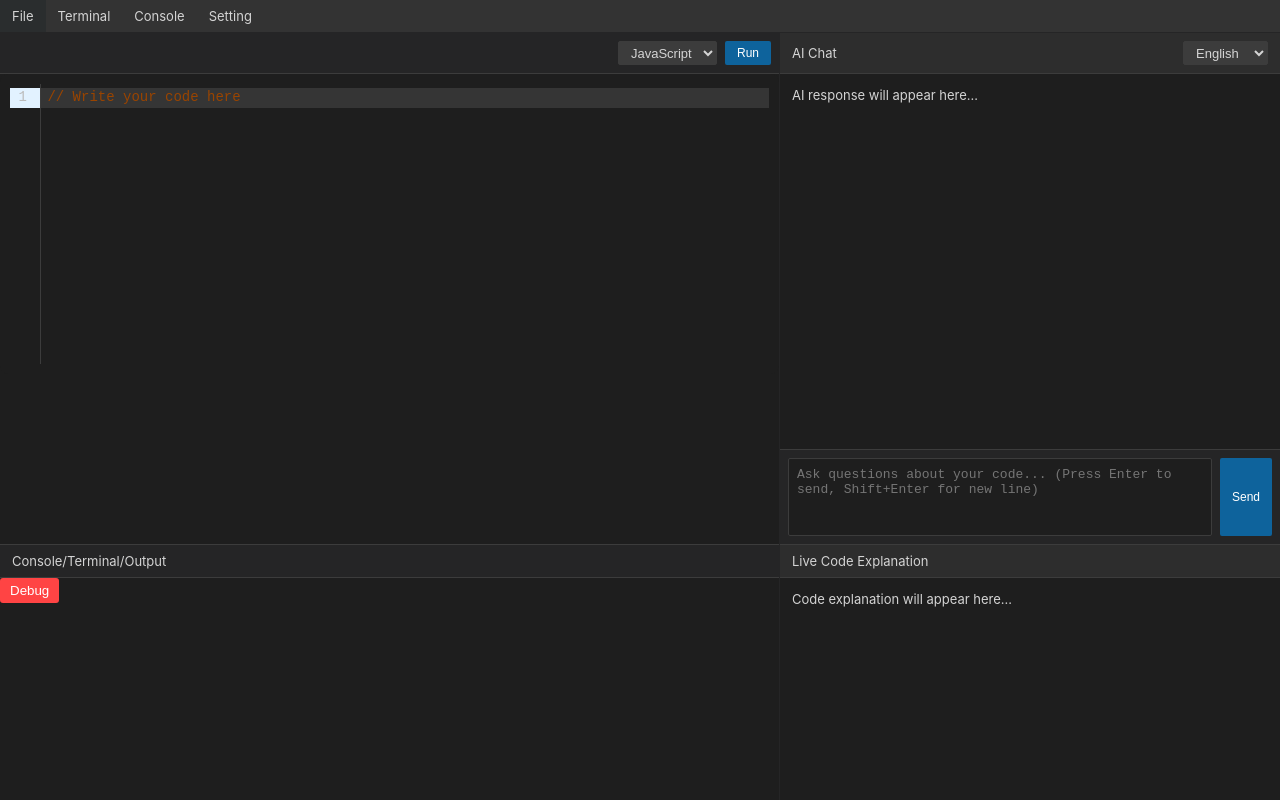
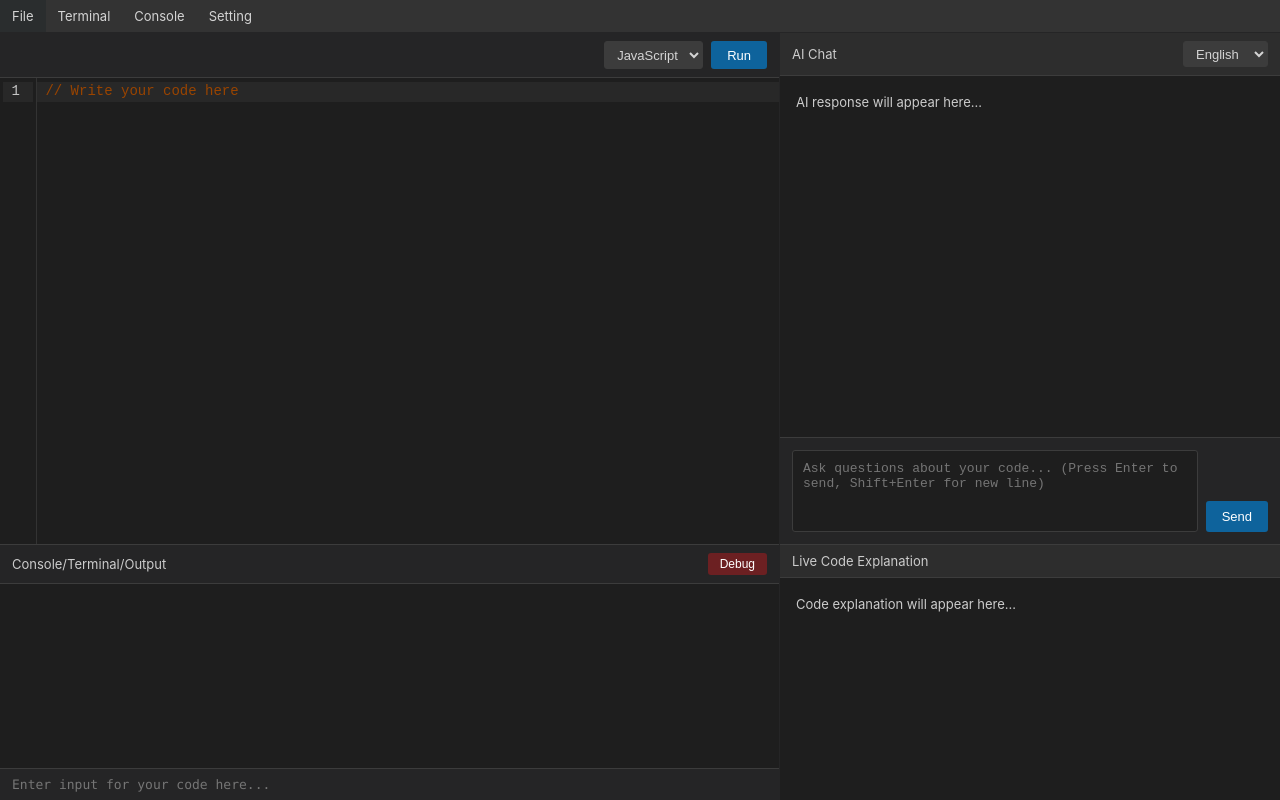
Before and after one commit to ratna-jaiswal/Intelligent-IDE, a React (Create React App) app: page / in a window 1280 px wide. Built offline with nearby package versions, Linux system fonts and the light colour scheme; no server answers.

Commit message:
Relocated debug button and added input option for user input

```diff
--- a/src/App.css
+++ b/src/App.css
@@ -70,72 +70,82 @@
   align-items: center;
   justify-content: flex-end;
   gap: 8px;
-  padding: 8px;
+  padding: 8px 12px;
   background-color: #252526;
   border-bottom: 1px solid #3c3c3c;
   flex-shrink: 0;
 }
 
 .language-select {
-  height: 24px;
+  height: 28px;
   padding: 0 8px;
   background-color: #3c3c3c;
   border: 1px solid #3c3c3c;
-  border-radius: 2px;
+  border-radius: 3px;
   color: #d4d4d4;
   font-size: 13px;
   cursor: pointer;
+  transition: all 0.2s ease;
 }
 
 .language-select:hover {
   background-color: #4c4c4c;
+  border-color: #565656;
 }
 
 .code-header button {
-  padding: 4px 12px;
+  padding: 6px 16px;
   background-color: #0e639c;
   border: none;
-  border-radius: 2px;
+  border-radius: 3px;
   color: white;
-  font-size: 12px;
+  font-size: 13px;
+  font-weight: 500;
   cursor: pointer;
-  transition: background-color 0.2s;
-  height: 24px;
+  transition: all 0.2s ease;
+  height: 28px;
+  display: flex;
+  align-items: center;
+  gap: 6px;
 }
 
 .code-header button:hover {
   background-color: #1177bb;
 }
 
-.code-editor {
-  flex: 1;
-  background-color: #1e1e1e;
-  color: #d4d4d4;
-  border: none;
-  padding: 12px;
-  font-family: 'Fira Code', 'Consolas', 'Monaco', 'Courier New', monospace;
-  font-size: 14px;
-  line-height: 1.5;
-  resize: none;
-  outline: none;
-  overflow-y: auto;
+.console-header {
+  display: flex;
+  justify-content: space-between;
+  align-items: center;
+  padding: 8px 12px;
+  background-color: #252526;
+  border-bottom: 1px solid #3c3c3c;
+  flex-shrink: 0;
 }
 
-/* Syntax highlighting */
-.code-editor.language-javascript .keyword {
-  color: #569cd6;
+.console-header h3 {
+  margin: 0;
+  font-size: 13px;
+  font-weight: normal;
+  color: #cccccc;
 }
 
-.code-editor.language-javascript .string {
-  color: #ce9178;
+.debug-button {
+  padding: 4px 12px;
+  background-color: #6c2022;
+  color: white;
+  border: none;
+  border-radius: 3px;
+  font-size: 12px;
+  cursor: pointer;
+  transition: all 0.2s ease;
+  display: flex;
+  align-items: center;
+  gap: 4px;
 }
 
-.code-editor.language-javascript .comment {
-  color: #6a9955;
-}
-
-.code-editor.language-javascript .number {
-  color: #b5cea8;
+.debug-button:hover {
+  background-color: #8b2e30;
 }
 
 .console-area {
@@ -148,24 +158,33 @@
   overflow: hidden;
 }
 
-.console-area h3 {
-  padding: 8px 12px;
-  margin: 0;
-  font-size: 13px;
-  font-weight: normal;
-  background-color: #252526;
-  border-bottom: 1px solid #3c3c3c;
-  flex-shrink: 0;
-}
-
 .console-area pre {
   flex: 1;
   margin: 0;
-  padding: 12px;
+  padding: 12px 16px;
   font-family: 'Fira Code', 'Consolas', 'Monaco', 'Courier New', monospace;
   font-size: 13px;
+  line-height: 1.6;
   overflow-y: auto;
   white-space: pre-wrap;
+  color: #cccccc;
+}
+
+.console-input {
+  width: 100%;
+  padding: 8px 12px;
+  background-color: #252526;
+  border: none;
+  border-top: 1px solid #3c3c3c;
+  color: #d4d4d4;
+  font-size: 13px;
+  font-family: 'Fira Code', 'Consolas', 'Monaco', 'Courier New', monospace;
+  outline: none;
+  box-sizing: border-box;
+}
+
+.console-input:focus {
+  border-top: 1px solid #0e639c;
 }
 
 /* Right Section - Chat and Explanation */
@@ -196,48 +215,43 @@
   flex-shrink: 0;
 }
 
-.debug-button {
-  padding: 5px 10px;
-  background-color: #ff4444;
-  color: white;
-  border: none;
-  border-radius: 3px;
-  cursor: pointer;
-}
-
-.debug-button:hover {
-  background-color: #cc0000;
-}
-
 .chat-header h3 {
   margin: 0;
   font-size: 13px;
   font-weight: normal;
+  color: #cccccc;
 }
 
 .chat-language-select {
-  height: 24px;
+  height: 26px;
   padding: 0 8px;
   background-color: #3c3c3c;
   border: 1px solid #3c3c3c;
-  border-radius: 2px;
+  border-radius: 3px;
   color: #d4d4d4;
   font-size: 13px;
   cursor: pointer;
+  transition: all 0.2s ease;
+}
+
+.chat-language-select:hover {
+  background-color: #4c4c4c;
+  border-color: #565656;
 }
 
 .chat-response {
   flex: 1;
-  padding: 12px;
+  padding: 16px;
   font-size: 13px;
-  line-height: 1.5;
+  line-height: 1.6;
   overflow-y: auto;
   background-color: #1e1e1e;
   min-height: 0;
+  color: #cccccc;
 }
 
 .chat-input {
-  padding: 8px;
+  padding: 12px;
   display: flex;
   gap: 8px;
   background-color: #252526;
@@ -248,25 +262,32 @@
 .chat-input textarea {
   flex: 1;
   height: 60px;
-  padding: 8px;
+  padding: 10px;
   background-color: #1e1e1e;
   border: 1px solid #3c3c3c;
-  border-radius: 2px;
+  border-radius: 3px;
   color: #d4d4d4;
   font-size: 13px;
   resize: none;
   outline: none;
+  transition: border-color 0.2s ease;
+}
+
+.chat-input textarea:focus {
+  border-color: #0e639c;
 }
 
 .chat-input button {
-  padding: 6px 12px;
+  padding: 8px 16px;
   background-color: #0e639c;
   border: none;
-  border-radius: 2px;
+  border-radius: 3px;
   color: white;
-  font-size: 12px;
+  font-size: 13px;
+  font-weight: 500;
   cursor: pointer;
-  transition: background-color 0.2s;
+  transition: all 0.2s ease;
+  align-self: flex-end;
 }
 
 .chat-input button:hover {
@@ -289,23 +310,64 @@
   background-color: #2d2d2d;
   border-bottom: 1px solid #3c3c3c;
   flex-shrink: 0;
+  color: #cccccc;
 }
 
 .explanation-content {
   flex: 1;
-  padding: 12px;
+  padding: 16px;
   font-size: 13px;
-  line-height: 1.5;
+  line-height: 1.6;
   overflow-y: auto;
   background-color: #1e1e1e;
   white-space: pre-wrap;
   min-height: 0;
+  color: #cccccc;
+}
+
+/* CodeMirror Styling */
+.code-mirror-editor .cm-editor {
+  background-color: #1e1e1e;
+  color: #d4d4d4;
+  border-radius: 0;
+  height: 100%;
+  font-size: 14px;
+  font-family: 'Fira Code', 'Consolas', monospace;
+}
+
+.code-mirror-editor .cm-gutters {
+  background-color: #1e1e1e !important;
+  border-right: 1px solid #333 !important;
+  color: #858585 !important;
+  padding: 0 3px;
+}
+
+.code-mirror-editor .cm-activeLineGutter {
+  background-color: #282828 !important;
+  color: #c6c6c6 !important;
+}
+
+.code-mirror-editor .cm-activeLine {
+  background-color: #282828 !important;
+}
+
+.code-mirror-editor .cm-content {
+  padding: 4px 0;
+}
+
+.code-mirror-editor .cm-line {
+  padding: 0 8px;
+}
+
+.code-mirror-editor {
+  flex: 1;
+  overflow: auto !important; /* Enable scrolling in CodeMirror */
 }
 
 /* Responsive Design */
 @media (max-width: 1024px) {
   .right-section {
-    width: 350px;
+    width: 400px;
   }
 }
 
@@ -322,14 +384,6 @@
   .left-section {
     height: 50vh;
   }
-
-  .code-area {
-    min-height: 200px;
-  }
-
-  .console-area {
-    min-height: 150px;
-  }
 }
 
 @media (max-width: 480px) {
@@ -341,22 +395,21 @@
   .language-select,
   .chat-language-select {
     max-width: 100px;
-    font-size: 12px;
   }
 
   .code-header {
-    flex-wrap: wrap;
+    padding: 8px;
   }
 
-  .code-header button {
-    flex: 1;
+  .chat-input {
+    padding: 8px;
   }
 }
 
 /* Scrollbar Styling */
 ::-webkit-scrollbar {
-  width: 14px;
-  height: 14px;
+  width: 10px;
+  height: 10px;
 }
 
 ::-webkit-scrollbar-track {
@@ -365,8 +418,8 @@
 
 ::-webkit-scrollbar-thumb {
   background: #424242;
-  border: 3px solid #1e1e1e;
-  border-radius: 7px;
+  border: 2px solid #1e1e1e;
+  border-radius: 5px;
 }
 
 ::-webkit-scrollbar-thumb:hover {
@@ -378,43 +431,3 @@
   background-color: #264f78;
   color: #ffffff;
 }
-
-
-/* Ensure CodeMirror background matches previous textarea */
-.code-mirror-editor .cm-editor {
-  background-color: #1e1e1e;
-  color: #ffffff;
-  border-radius: 8px;
-  padding: 10px;
-  font-size: 14px;
-  font-family: 'Fira Code', monospace;
-}
-
-/* Make the line numbers background dark */
-.code-mirror-editor .cm-gutters {
-  background-color: #1e1e1e !important;
-  color: #bbbbbb !important;
-  border-right: 1px solid #333;
-}
-
-/* Ensure the actual code inside has correct contrast */
-.code-mirror-editor .cm-content {
-  caret-color: white;
-}
-
-/* Style for the active line (optional) */
-.code-mirror-editor .cm-activeLine {
-  background-color: rgba(255, 255, 255, 0.1);
-}
-
-/* Style the scrollbar inside the editor */
-.code-mirror-editor .cm-scroller {
-  scrollbar-width: thin;
-  scrollbar-color: #555 #222;
-}
-/* Make line numbers dark */
-.cm-gutters {
-  background-color: #1e1e1e !important;
-  color: #6a6a6a !important;
-  border-right: 1px solid #3c3c3c !important;
-}
--- a/src/App.js
+++ b/src/App.js
@@ -10,6 +10,7 @@ import { html } from "@codemirror/lang-html";
 import { css } from "@codemirror/lang-css";
 import { markdown } from "@codemirror/lang-markdown";
 import { json } from "@codemirror/lang-json";
+// import { Bug, Play } from 'lucide-react';
 
 function App() {
   const geminiApiKey = process.env.REACT_APP_GEMINI_API_KEY;
@@ -32,6 +33,7 @@ function App() {
   const [chatResponse, setChatResponse] = useState('AI response will appear here...');
   const [codeExplanation, setCodeExplanation] = useState('Code explanation will appear here...');
   const [selectedLanguage, setSelectedLanguage] = useState('javascript');
+  const [consoleInput, setConsoleInput] = useState(''); // New state for console input
 
   const getCodeExplanation = async (currentCode: string) => {
     if (!currentCode.trim() || currentCode === '// Write your code here') {
@@ -59,7 +61,6 @@ function App() {
         }
       );
 
-      console.log("Gemini API Response:", response.data); // Debugging line
       const aiResponse = response.data?.candidates?.[0]?.content?.parts?.[0]?.text || 'No explanation available.';
       setCodeExplanation(aiResponse);
     } catch (error) {
@@ -95,7 +96,7 @@ function App() {
       html: { apiLang: 'html', ext: 'html' },
       css: { apiLang: 'css', ext: 'css' },
       markdown: { apiLang: 'markdown', ext: 'md' },
-      json: { apiLang: 'json', ext: 'json' }
+      json: { apiLang: 'json', ext: 'json' },
     };
 
     const languageInfo = languageMap[selectedLanguage] || { apiLang: 'nodejs', ext: 'js' };
@@ -103,7 +104,7 @@ function App() {
 
     const payload = {
       language: languageInfo.apiLang,
-      stdin: '',
+      stdin: consoleInput, // Pass console input to stdin
       files: [{ name: fileName, content: code }],
     };
 
@@ -130,6 +131,15 @@ function App() {
   };
 
   const handleDebug = async () => {
+
+    if (!code.trim() || code === '// Write your code here') {
+
+      setChatResponse('AI: The code section is empty. Please write some code to debug.');
+
+      return;
+
+    }
+
     setChatResponse('Debugging...');
     try {
       const response = await axios.post(
@@ -139,7 +149,7 @@ function App() {
             {
               parts: [
                 {
-                  text: `You are an expert programmer. Here’s ${selectedLanguage} code with an issue:\n\`\`\`\n${code}\n\`\`\`\nConsole Output/Error:\n\`\`\`\n${consoleOutput}\n\`\`\`\nPlease provide the corrected ${selectedLanguage} code in a \`\`\` block, followed by a concise explanation of what was fixed. Format your response as:\n\`\`\`\n<corrected code>\n\`\`\`\nExplanation: <what was changed>`
+                  text: `You are an expert programmer. Here’s ${selectedLanguage} code with an issue:\n\`\`\`\n${code}\n\`\`\`\nConsole Output/Error:\n\`\`\`\n${consoleOutput}\n\`\`\`\nProvide the corrected code in a \`\`\` block without language identifiers, followed by a concise explanation of what was fixed. Format your response as:\n\`\`\`\n<corrected code>\n\`\`\`\nExplanation: <what was changed>`
                 }
               ]
             }
@@ -191,7 +201,7 @@ function App() {
               {
                 parts: [
                   {
-                    text: `You are an expert programmer. Based on the request: "${chatMessage}", generate ${selectedLanguage} code to accomplish the task. Provide only the code, no explanations, within a \`\`\` block.`
+                    text: `You are an expert programmer. Based on the request: "${chatMessage}", generate ${selectedLanguage} code to accomplish the task. Provide only the code without language identifiers, within a \`\`\` block, no explanations.`
                   }
                 ]
               }
@@ -230,8 +240,17 @@ function App() {
       console.error('API Error:', error.response?.data || error.message);
       setChatResponse('Error processing request.');
     }
+    setChatMessage('');
+  };
 
-    setChatMessage('');
+  const handleConsoleInputChange = (e) => {
+    setConsoleInput(e.target.value);
+  };
+
+  const handleConsoleInputSubmit = (e) => {
+    if (e.key === 'Enter') {
+      handleRun(); // Run the code with the input when Enter is pressed
+    }
   };
 
   return (
@@ -267,12 +286,15 @@ function App() {
                 <option value="json">JSON</option>
 
               </select>
-              <button onClick={handleRun}>Run</button>
+              <button onClick={handleRun}>
+                {/* <Play size={14} /> */}
+                Run
+              </button>
             </div>
 
             <CodeMirror
               value={code}
-              height="300px"
+              height="100%"
               extensions={[languageExtensions[selectedLanguage]]}
               onChange={(newCode) => {
                 setCode(newCode);
@@ -285,9 +307,20 @@ function App() {
           <div className="console-area">
             <div className="console-header">
               <h3>Console/Terminal/Output</h3>
-              <button onClick={handleDebug} className="debug-button">Debug</button>
+              <button onClick={handleDebug} className="debug-button">
+                {/* <Bug size={14} /> */}
+                Debug
+              </button>
             </div>
-            <pre>{consoleOutput}</pre>
+            <pre className="console-output">{consoleOutput}</pre>
+            <input
+              type="text"
+              value={consoleInput}
+              onChange={handleConsoleInputChange}
+              onKeyDown={handleConsoleInputSubmit}
+              placeholder="Enter input for your code here..."
+              className="console-input"
+            />
           </div>
         </div>
 
```
